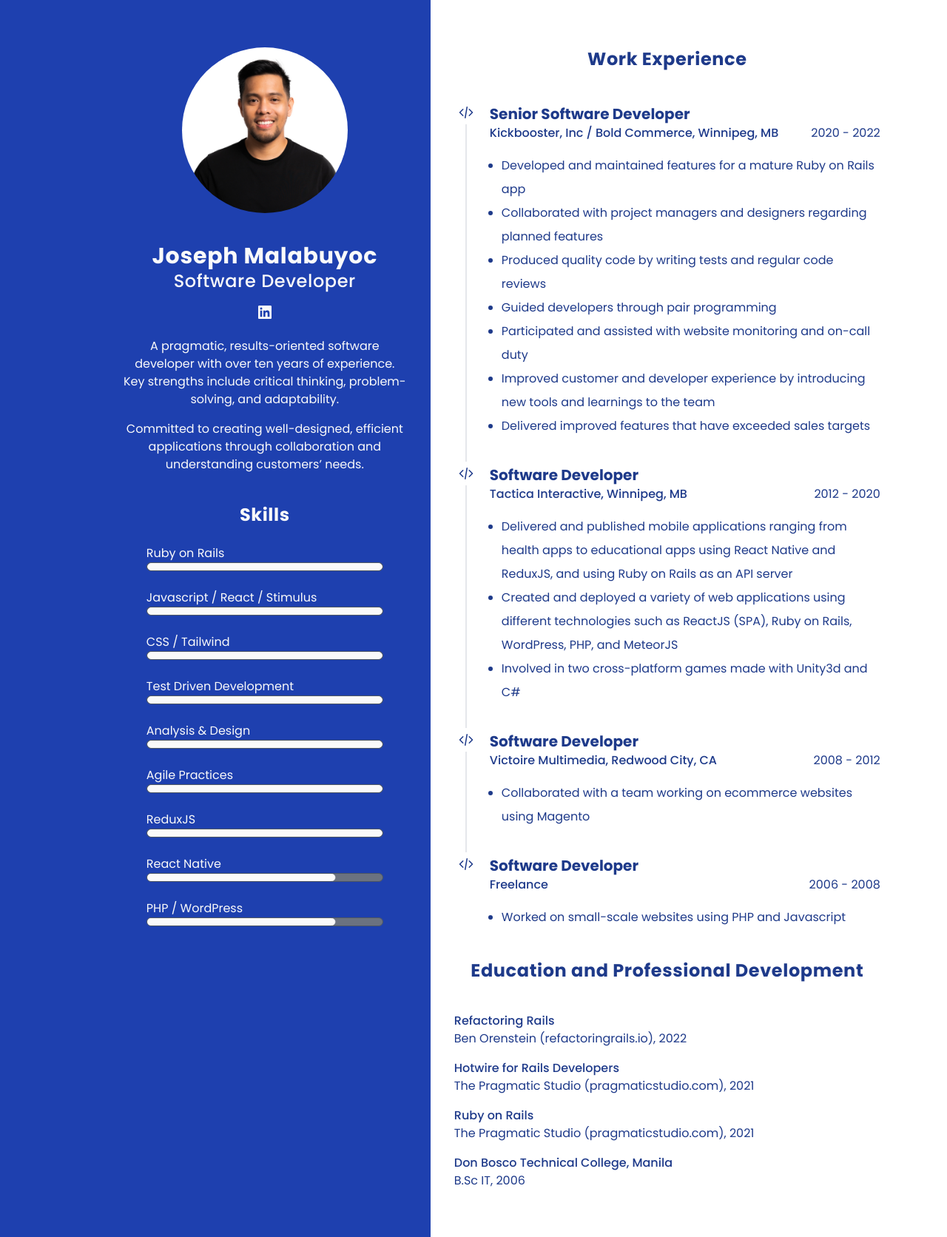
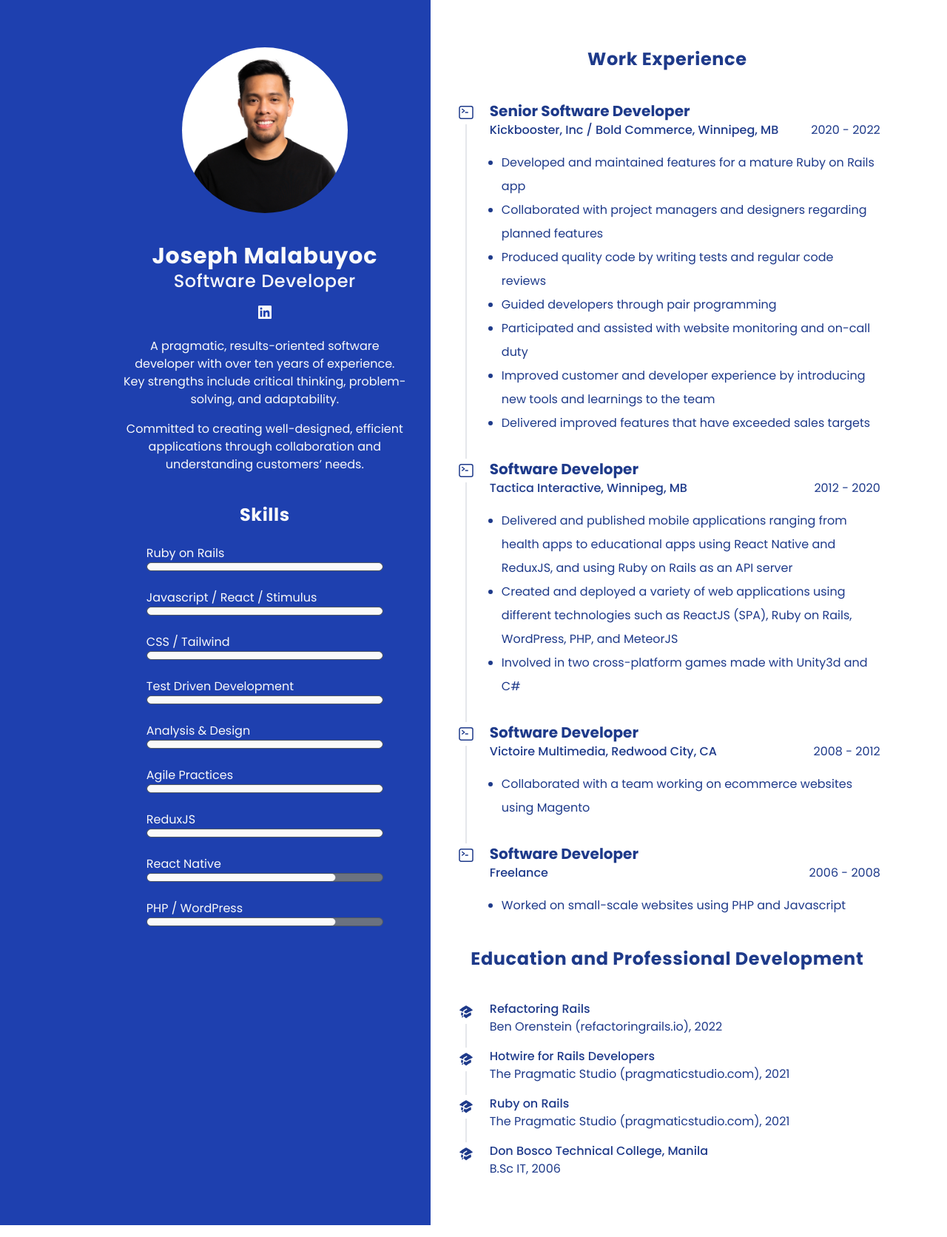
Before and after one commit to joseryzmal/joseryzmal.dev, a Jekyll site: the page built from index.html, in a window 1280 px wide. Shown: the whole page at 74% size. Built offline with Jekyll 4.4.1, drawn with Linux system fonts in a browser that asks for light colours.

Commit message:
Update icons

```diff
--- a/_config.yml
+++ b/_config.yml
@@ -48,11 +48,16 @@ defaults:
       title: "joseryzmal.dev"
 
 exclude:
+  - .sass-cache/
+  - .jekyll-cache/
+  - gemfiles/
+  - Gemfile
+  - Gemfile.lock
+  - node_modules/
   - package.json
   - tailwind.config.js
   - yarn.lock
   - assets/css/tailwind.css
-  - node_modules
 
 collections:
   work_experiences:
--- a/index.html
+++ b/index.html
@@ -53,11 +53,11 @@ skill_rating_css:
             {% endunless %}
             <div class="relative flex">
               <div class="flex-none w-8 h-8 bg-white flex justify-center items-center print:hidden">
-                <svg xmlns="http://www.w3.org/2000/svg" viewBox="0 0 20 20" fill="currentColor" class="w-5 h-5">
-                  <path fill-rule="evenodd" d="M6.28 5.22a.75.75 0 010 1.06L2.56 10l3.72 3.72a.75.75 0 01-1.06 1.06L.97 10.53a.75.75 0 010-1.06l4.25-4.25a.75.75 0 011.06 0zm7.44 0a.75.75 0 011.06 0l4.25 4.25a.75.75 0 010 1.06l-4.25 4.25a.75.75 0 01-1.06-1.06L17.44 10l-3.72-3.72a.75.75 0 010-1.06zM11.377 2.011a.75.75 0 01.612.867l-2.5 14.5a.75.75 0 01-1.478-.255l2.5-14.5a.75.75 0 01.866-.612z" clip-rule="evenodd" />
+                <svg xmlns="http://www.w3.org/2000/svg" fill="none" viewBox="0 0 24 24" stroke-width="1.5" stroke="currentColor" class="w-6 h-6">
+                  <path stroke-linecap="round" stroke-linejoin="round" d="M6.75 7.5l3 2.25-3 2.25m4.5 0h3m-9 8.25h13.5A2.25 2.25 0 0021 18V6a2.25 2.25 0 00-2.25-2.25H5.25A2.25 2.25 0 003 6v12a2.25 2.25 0 002.25 2.25z" />
                 </svg>
               </div>
-              <div class="flex-auto ml-4 mt-1">
+              <div class="flex-auto ml-4">
                 <header class="mb-4">
                   <h2 class="text-xl font-bold">{{ work.position }}</h2>
                   <div class="flex flex-col lg:flex-row lg:justify-between">
@@ -81,10 +81,25 @@ skill_rating_css:
       <h2 class="lg:text-center text-2xl font-bold tracking-wide">Education and Professional Development</h2>
       <div class="grid gap-y-4">
         {% for edu_item in site.education %}
-          <dl>
-            <dt class="font-medium">{{ edu_item.title }}</dt>
-            <dd>{{ edu_item.details }}</dd>
-          </dl>
+          <section class="relative">
+            {% unless forloop.last %}
+              <span class="absolute top-4 left-4 -ml-px h-full w-0.5 bg-gray-200" aria-hidden="true"></span>
+            {% endunless %}
+            <div class="relative flex">
+              <div class="flex-none w-8 h-8 bg-white flex justify-center items-center print:hidden">
+                <svg xmlns="http://www.w3.org/2000/svg" viewBox="0 0 20 20" fill="currentColor" class="w-5 h-5">
+                  <path fill-rule="evenodd" d="M9.664 1.319a.75.75 0 01.672 0 41.059 41.059 0 018.198 5.424.75.75 0 01-.254 1.285 31.372 31.372 0 00-7.86 3.83.75.75 0 01-.84 0 31.508 31.508 0 00-2.08-1.287V9.394c0-.244.116-.463.302-.592a35.504 35.504 0 013.305-2.033.75.75 0 00-.714-1.319 37 37 0 00-3.446 2.12A2.216 2.216 0 006 9.393v.38a31.293 31.293 0 00-4.28-1.746.75.75 0 01-.254-1.285 41.059 41.059 0 018.198-5.424zM6 11.459a29.848 29.848 0 00-2.455-1.158 41.029 41.029 0 00-.39 3.114.75.75 0 00.419.74c.528.256 1.046.53 1.554.82-.21.324-.455.63-.739.914a.75.75 0 101.06 1.06c.37-.369.69-.77.96-1.193a26.61 26.61 0 013.095 2.348.75.75 0 00.992 0 26.547 26.547 0 015.93-3.95.75.75 0 00.42-.739 41.053 41.053 0 00-.39-3.114 29.925 29.925 0 00-5.199 2.801 2.25 2.25 0 01-2.514 0c-.41-.275-.826-.541-1.25-.797a6.985 6.985 0 01-1.084 3.45 26.503 26.503 0 00-1.281-.78A5.487 5.487 0 006 12v-.54z" clip-rule="evenodd" />
+                </svg>
+              </div>
+              <div class="flex-auto ml-4">
+                <dl>
+                  <dt class="font-medium">{{ edu_item.title }}</dt>
+                  <dd>{{ edu_item.details }}</dd>
+                </dl>
+              </div>
+            </div>
+          </section>
+
         {% endfor %}
       </div>
     </div>
```
Also changed, not shown: assets/css/styles.css.
